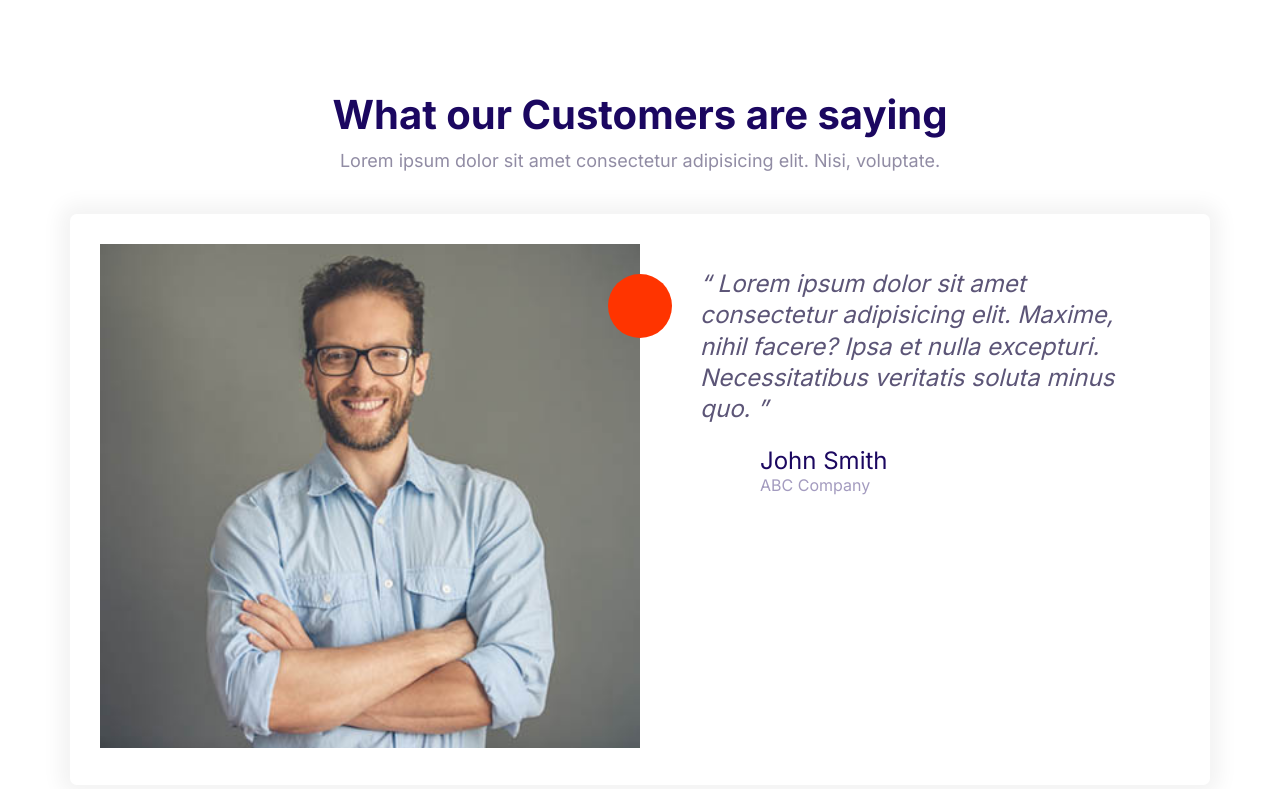
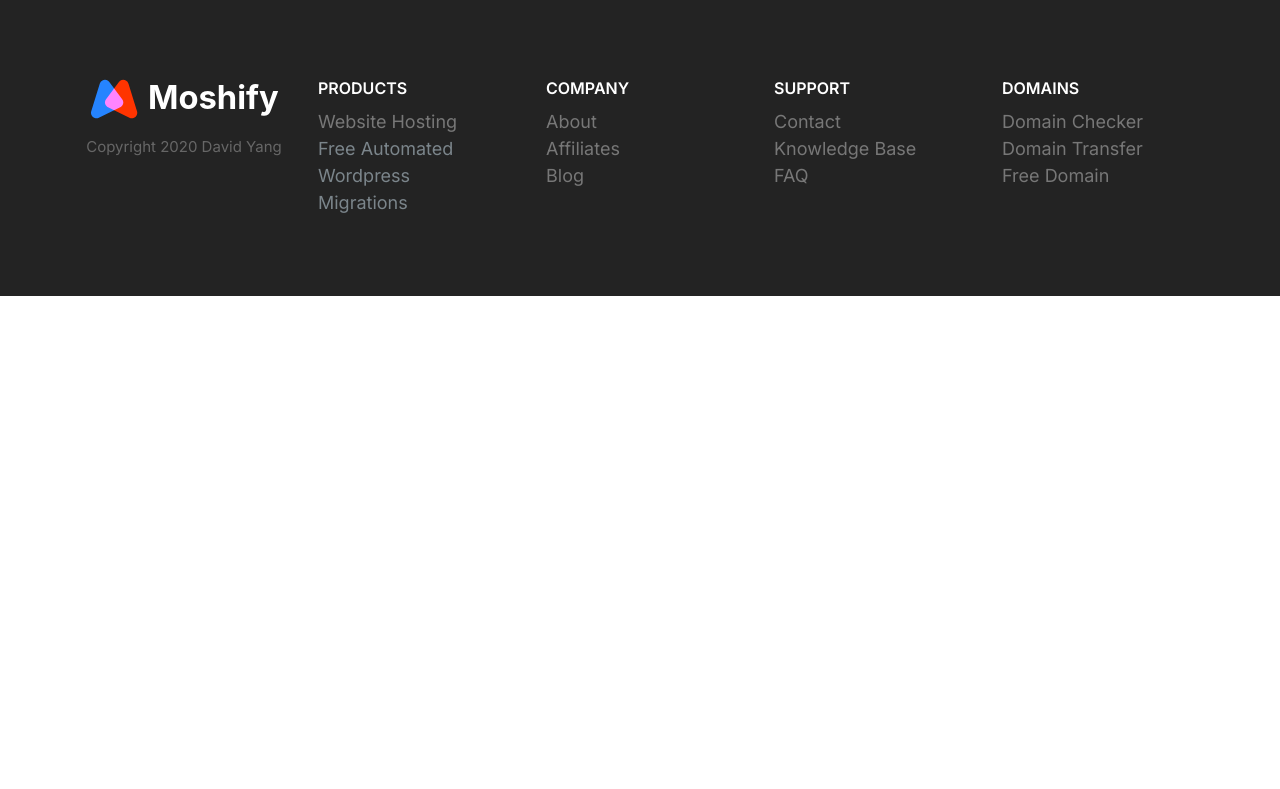
Before and after one commit to TheChosenOne9885/moshify, a plain HTML site: page index.html in a window 1280 px wide. Drawn offline with Linux system fonts and the light colour scheme.

Commit message:
Create footer.

```diff
--- a/css/styles.css
+++ b/css/styles.css
@@ -810,3 +810,79 @@ a {
     max-width: 700px;
   }
 }
+
+/* Footer */
+.footer {
+  background: #232323;
+}
+
+.footer a {
+  color: #777;
+  transition: color 0.3s;
+}
+
+.footer a:hover {
+  color: #fff;
+}
+
+.footer__section {
+  padding: 2rem;
+  border-bottom: 1px solid #393939;
+}
+
+.footer__section .list {
+  margin: 0;
+}
+
+.footer__heading {
+  text-transform: uppercase;
+  font-weight: 600;
+}
+
+.footer__brand {
+  margin-top: 5rem;
+  text-align: center;
+}
+
+.footer__brand img {
+  width: 100%;
+  max-width: 230px;
+}
+
+.footer__copyright {
+  font-size: 2.1rem;
+  color: #fff;
+  opacity: 0.3;
+}
+
+@media screen and (min-width: 768px) {
+  .footer__sections {
+    grid-template-columns: repeat(auto-fit, minmax(10rem, 1fr));
+  }
+
+  .footer .collapsible__chevron {
+    display: none;
+  }
+
+  .footer .collapsible__content {
+    opacity: 1;
+    max-height: 100%;
+  }
+
+  .footer__brand {
+    order: -1;
+    margin-top: 1rem;
+  }
+
+  .footer__copyright {
+    font-size: 1.5rem;
+  }
+
+  .footer__section {
+    border: 0;
+  }
+
+  .footer__heading {
+    font-size: 1.6rem;
+  }
+}
--- a/index.html
+++ b/index.html
@@ -19,52 +19,74 @@
     <link rel="stylesheet" href="css/styles.css" />
   </head>
   <body>
-    <section class="block">
-      <header class="block__header">
-        <h2>What our Customers are saying</h2>
-        <p>
-          Lorem ipsum dolor sit amet consectetur adipisicing elit. Nisi,
-          voluptate.
-        </p>
+    <footer class="block block--dark footer">
+      <div class="container grid footer__sections">
+        <section class="collapsible collapsible--expanded footer__section">
+          <header class="collapsible__header">
+            <h2 class="collapsible__heading footer__heading">Products</h2>
+            <svg class="icon icon--white collapsible__chevron">
+              <use xlink:href="images/sprite.svg#chevron"></use>
+            </svg>
           </header>
-      <div class="container">
-        <div class="card testimonial">
-          <div class="grid grid--1×2">
-            <div class="testimonial__image">
-              <img
-                src="images/testimonial.jpg"
-                alt="A happy smiling customer"
-              />
-              <span class="icon-container icon-container--accent">
-                <svg class="icon icon--white icon--small">
-                  <use xlink:href="images/sprite.svg#quotes"></use>
+          <div class="collapsible__content">
+            <ul class="list">
+              <li><a href="#">Website Hosting</a></li>
+              <li><a href="#"></a>Free Automated Wordpress</li>
+              <li><a href="#"></a>Migrations</li>
+            </ul>
+          </div>
+        </section>
+        <section class="collapsible footer__section">
+          <header class="collapsible__header">
+            <h2 class="collapsible__heading footer__heading">Company</h2>
+            <svg class="icon icon--white collapsible__chevron">
+              <use xlink:href="images/sprite.svg#chevron"></use>
             </svg>
-              </span>
+          </header>
+          <div class="collapsible__content">
+            <ul class="list">
+              <li><a href="#">About</a></li>
+              <li><a href="#">Affiliates</a></li>
+              <li><a href="#">Blog</a></li>
+            </ul>
           </div>
-            <blockquote class="quote">
-              <p class="quote__text">
-                Lorem ipsum dolor sit amet consectetur adipisicing elit. Maxime,
-                nihil facere? Ipsa et nulla excepturi. Necessitatibus veritatis
-                soluta minus quo.
-              </p>
-              <footer>
-                <div class="media">
-                  <div class="media__image">
-                    <svg class="icon icon--primary quote__line">
-                      <use xlink:href="images/sprite.svg#line"></use>
+        </section>
+        <section class="collapsible footer__section">
+          <header class="collapsible__header">
+            <h2 class="collapsible__heading footer__heading">Support</h2>
+            <svg class="icon icon--white collapsible__chevron">
+              <use xlink:href="images/sprite.svg#chevron"></use>
             </svg>
+          </header>
+          <div class="collapsible__content">
+            <ul class="list">
+              <li><a href="#">Contact</a></li>
+              <li><a href="#">Knowledge Base</a></li>
+              <li><a href="#">FAQ</a></li>
+            </ul>
           </div>
-                  <div class="media__body">
-                    <h3 class="media__title quote__author">John Smith</h3>
-                    <p class="quote__organization">ABC Company</p>
+        </section>
+        <section class="collapsible footer__section">
+          <header class="collapsible__header">
+            <h2 class="collapsible__heading footer__heading">Domains</h2>
+            <svg class="icon icon--white collapsible__chevron">
+              <use xlink:href="images/sprite.svg#chevron"></use>
+            </svg>
+          </header>
+          <div class="collapsible__content">
+            <ul class="list">
+              <li><a href="#">Domain Checker</a></li>
+              <li><a href="#">Domain Transfer</a></li>
+              <li><a href="#">Free Domain</a></li>
+            </ul>
           </div>
+        </section>
+        <section class="footer__brand">
+          <img src="images/logo.svg" alt="" />
+          <p class="footer__copyright">Copyright 2020 David Yang</p>
+        </section>
       </div>
     </footer>
-            </blockquote>
-          </div>
-        </div>
-      </div>
-    </section>
     <script src="js/main.js"></script>
   </body>
 </html>
```
Also changed, not shown: components/collapsibles.html (+0 -1 lines), components/footer.html (added, +68 -0 lines), components/heros.html (+0 -1 lines), components/navigation bars.html (+0 -1 lines). Lines whose indentation alone changed are shown as unchanged.
